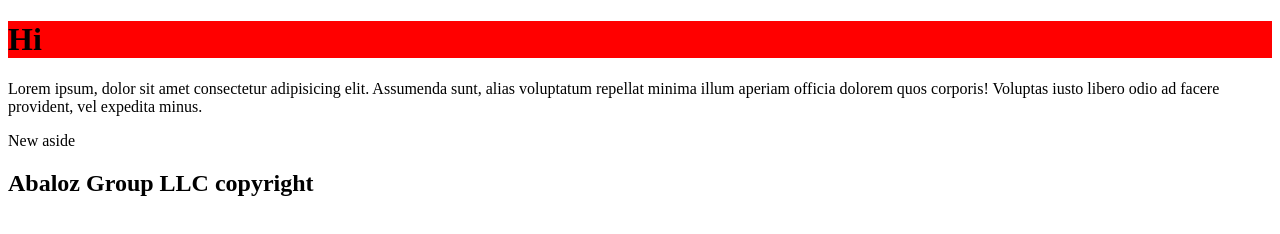
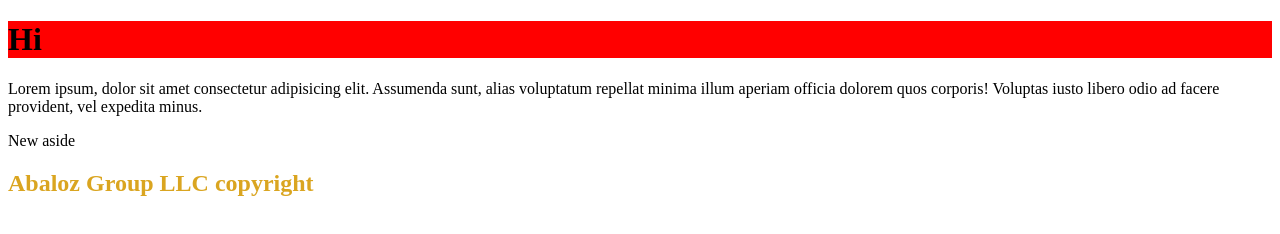
Before and after one commit to jkgdev8/codwithmosh-html-css, a plain HTML site: page index.html in a window 1280 px wide. Drawn offline with Linux system fonts and the light colour scheme.

Commit message:
css added

```diff
--- a/index.html
+++ b/index.html
@@ -19,7 +19,7 @@
         <p>New aside</p>
     </aside>
     <footer>
-        <h2>Abaloz Group LLC copyright</h2>
+        <h2 class="abaloz">Abaloz Group LLC copyright</h2>
     </footer>
     <script src="./script.js"></script>
 
--- a/styles.css
+++ b/styles.css
@@ -2,3 +2,7 @@
     background-color: red;
     color: black;
 }
+
+.abaloz {
+    color: goldenrod;
+}
```
